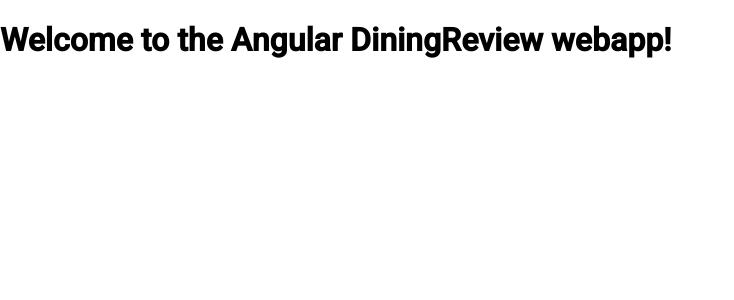
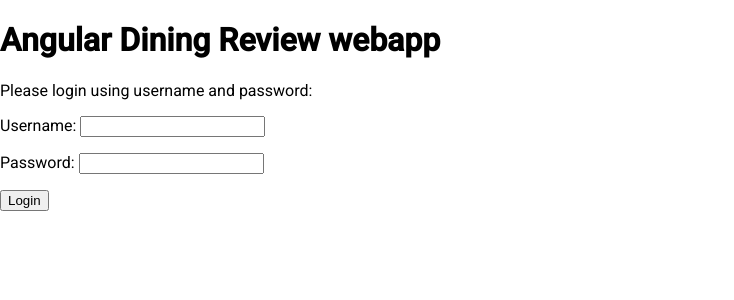
Before and after one commit to LucaBiasiolo/JavaScript-TypeScript, an Angular app in the folder diningreview/: page / in a window 1280 px wide. Shown: the top 300 px of the page, without its empty margins (0-734 px from the left). Built offline with nearby package versions, Linux system fonts and the light colour scheme.

Commit message:
Showing app-login using loggedIn property

```diff
--- a/diningreview/src/app/app.component.html
+++ b/diningreview/src/app/app.component.html
@@ -1 +1,6 @@
-<h1>Welcome to the Angular DiningReview webapp!</h1>
+<h1>Angular Dining Review webapp</h1>
+@if (!loggedIn) {
+    <app-login></app-login>
+} @else {
+    <router-outlet></router-outlet>
+}
--- a/diningreview/src/app/app.component.ts
+++ b/diningreview/src/app/app.component.ts
@@ -1,12 +1,14 @@
 import { Component } from '@angular/core';
 import { RouterOutlet } from '@angular/router';
+import { LoginComponent } from "./login/login.component";
 
 @Component({
   selector: 'app-root',
-  imports: [RouterOutlet],
+  imports: [RouterOutlet, LoginComponent],
   templateUrl: './app.component.html',
   styleUrl: './app.component.css'
 })
 export class AppComponent {
   title = 'diningreview';
+  loggedIn = false;
 }
```
